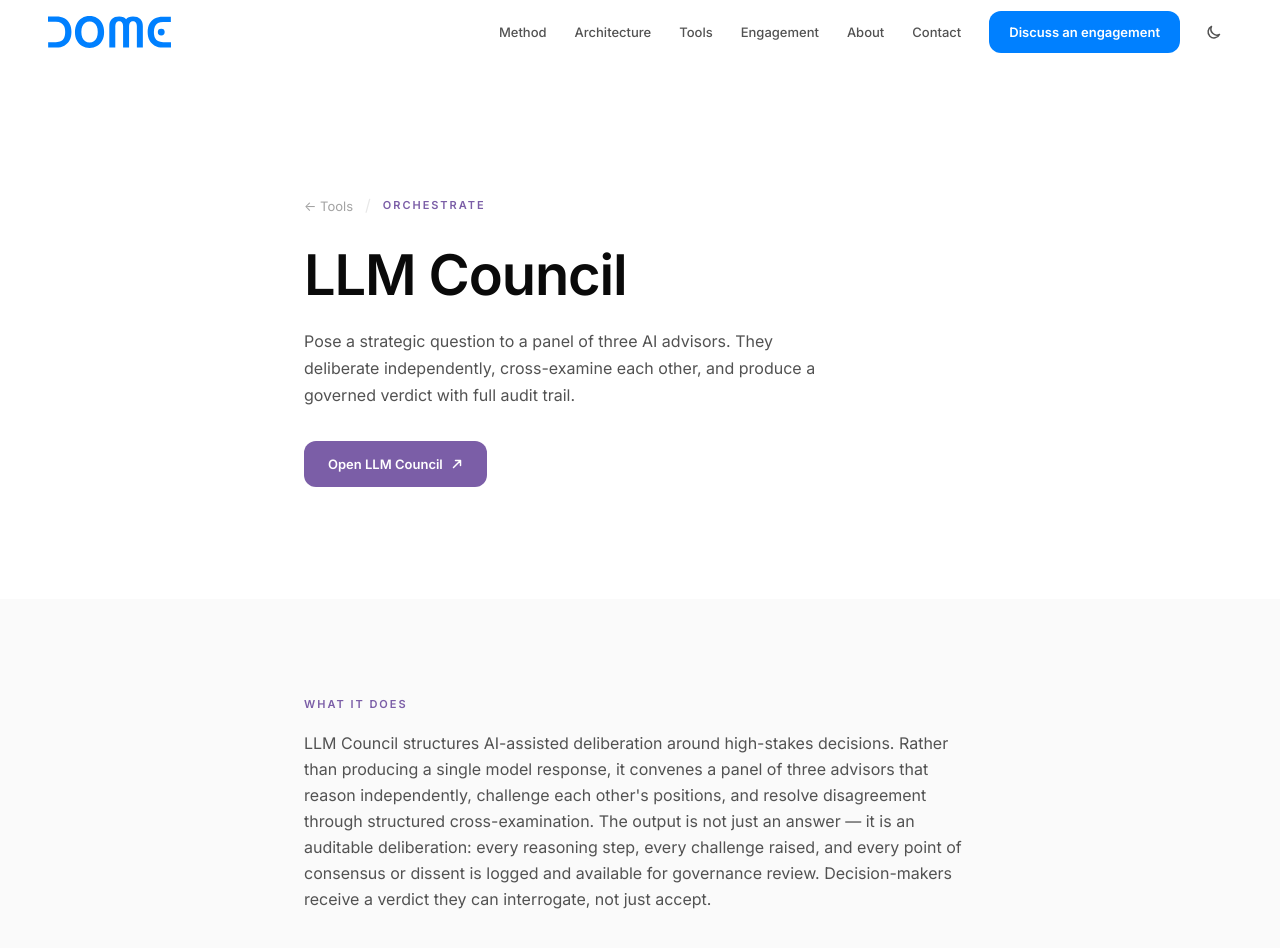
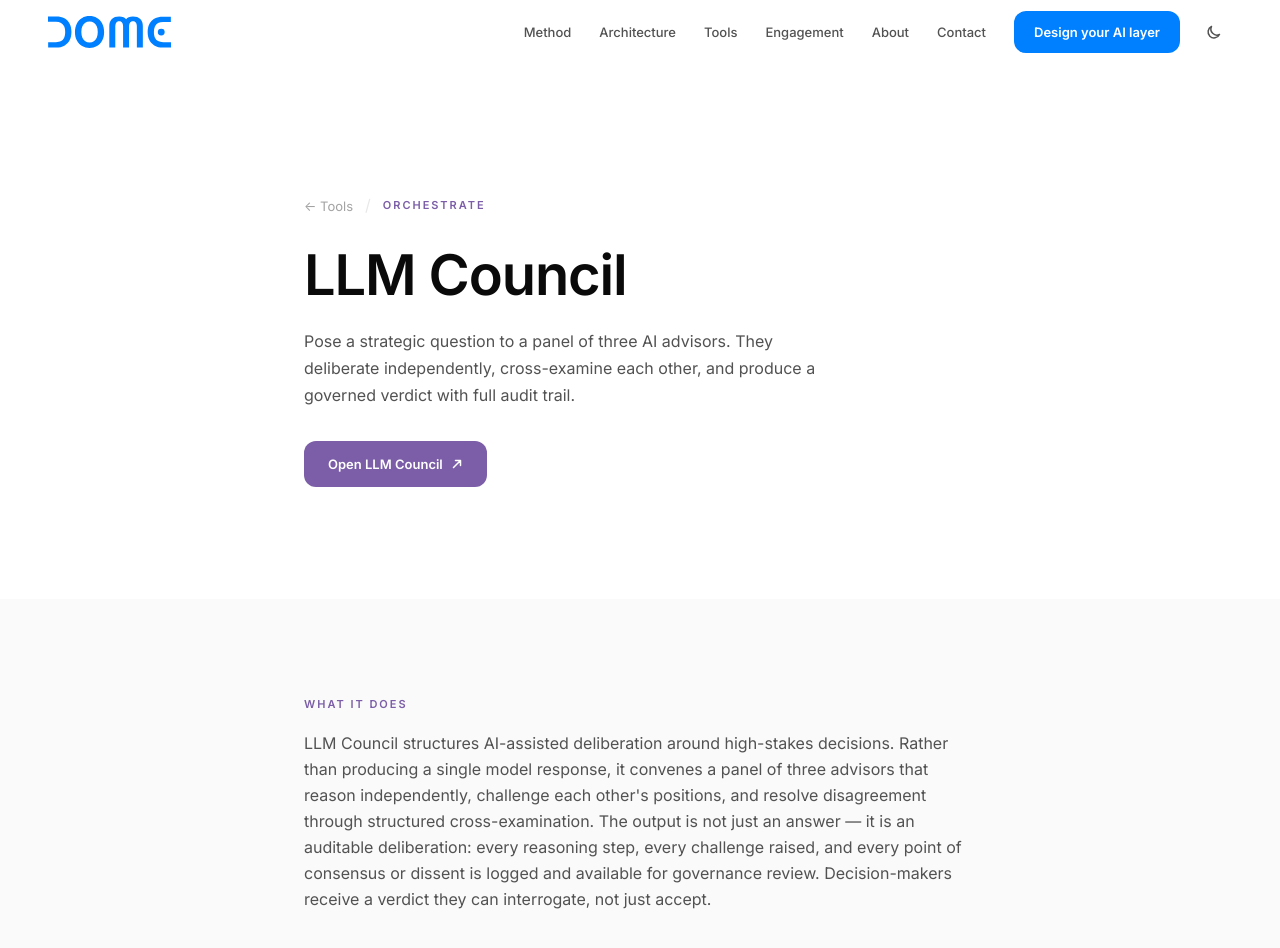
Before and after one commit to Dome-Layer/dome-website, a React (Vite) app: page /tools/llm-council in a window 1280 px wide. Shown: the top 948 px of the page. Built offline with nearby package versions, Linux system fonts and the light colour scheme.

Commit message:
CTA update from "Discuss an engagement" to "Design your AI layer"

```diff
--- a/src/components/Navigation.tsx
+++ b/src/components/Navigation.tsx
@@ -138,7 +138,7 @@ export function Navigation() {
               }}
               className="inline-flex items-center px-5 py-2.5 text-[13px] font-semibold bg-[#0080FF] text-white rounded-lg hover:bg-[#40A8FF] active:bg-[#0066CC] transition-colors duration-150"
             >
-              Discuss an engagement
+              Design your AI layer
             </a>
             <ThemeToggle />
           </div>
@@ -214,7 +214,7 @@ export function Navigation() {
                     onClick={() => handleMobileNavClick('#contact')}
                     className="inline-flex px-8 py-3.5 text-[13px] font-semibold bg-[#0080FF] text-white rounded-lg"
                   >
-                    Discuss an engagement
+                    Design your AI layer
                   </a>
                 </motion.li>
               </ul>
--- a/src/sections/Hero.tsx
+++ b/src/sections/Hero.tsx
@@ -187,7 +187,7 @@ export function Hero() {
                     href="#contact"
                     className="inline-flex items-center px-7 py-3.5 text-[13px] font-semibold bg-[#0080FF] text-white rounded-lg hover:bg-[#40A8FF] active:bg-[#0066CC] transition-colors duration-150"
                   >
-                    Discuss an engagement
+                    Design your AI layer
                   </MagneticButton>
                   <MagneticButton
                     href="#method"
```
